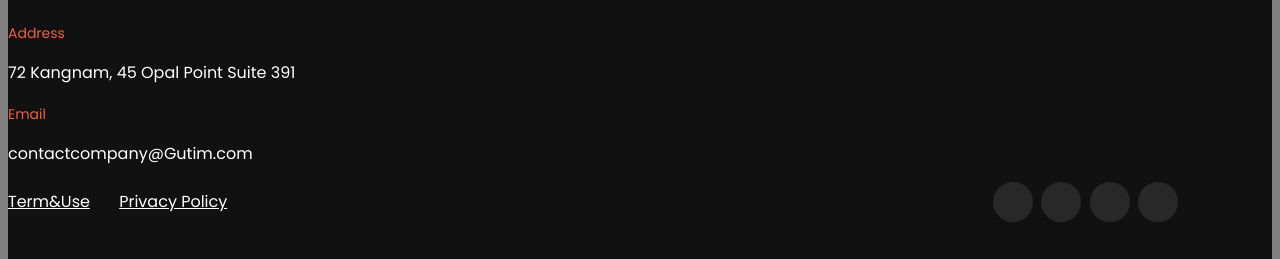
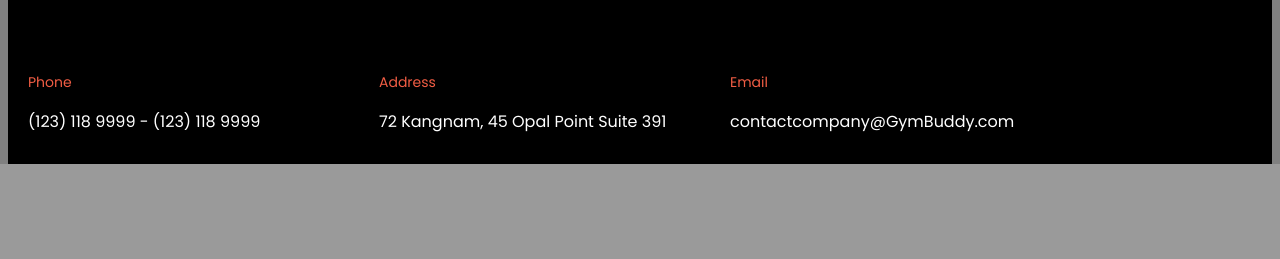
Before and after one commit to CTKogstrom/GymBuddyApp, a Django app: page / in a window 1280 px wide. Shown: the part 3576-3835 px from the top of the page. After the commit the page ends 3740 px from the top, so only its background shows below. Run offline with Django 3.2, Linux system fonts and the light colour scheme.

Commit message:
revamped home page with more images and cleaner footer bar

```diff
--- a/pages/templates/pages/home.html
+++ b/pages/templates/pages/home.html
@@ -106,14 +106,21 @@
                                 <div class="services-item bg-gray">
                                     <img src="{% static 'img/services/service-icon-1.png' %}" alt="">
                                     <h4>Macros and Calorie Tracker</h4>
-                                    <p>Aenean massa. Cum sociis Theme et natoque penatibus et magnis dis part urient
-                                        montes.</p>
+                                    <ul style="color:white; margin-left: 20px;">
+                                        <li>Here at GymBuddy, you will be able to track Carbohydrates, Fats, Protein, Calories! </li>
+                                        <li>The dates you enter will be automatically updated to keep you accountable! </li>
+                                        <li>We also implmented a webscraper to provide a database for you to look up different foods nutritional information without the need for you to input manually. How convenient!</li>
+                                        <li>You will also be able to better visualize your progress in the form of graphs and charts on the profile tab! </li>
+                                    </ul>
                                 </div>
+                                <img src="{% static 'img/foodWide.jpeg' %}" alt="" style=" width: 100%; margin-bottom: 0%;">
                                 <div class="services-item bg-gray pd-b">
                                     <img src="{% static 'img/services/service-icon-3.png' %}" alt="">
-                                    <h4>Caloric Intake Calculator</h4>
-                                    <p>Aenean massa. Cum sociis Theme et natoque penatibus et magnis dis part urient
-                                        montes.</p>
+                                    <h4>Healthy Meals Database</h4>
+                                    <ul style="color:white; margin-left: 20px;">
+                                        <li>Here at GymBuddy, you will be able to browse our grand selection of various healthy meals to inspire your meal preps! </li>
+                                        <li>Each meal provides instructions, ingredients, as well as tags for easy filtering! </li>
+                                    </ul>
                                 </div>
                             </div>
 
@@ -121,14 +128,23 @@
                                 <div class="services-item">
                                     <img src="{% static 'img/services/service-icon-2.png' %}" alt="">
                                     <h4>Lifts Tracker and Strengths Comparison</h4>
-                                    <p>Aenean massa. Cum sociis Theme et natoque penatibus et magnis dis part urient
-                                        montes.</p>
+                                    <ul style="color:white; margin-left: 20px;">
+                                        <li>Here at GymBuddy, you will be able to log the weights of your lifts as well as a variety of other exercises over time to keep track of improvments and progress! </li>
+                                        <li>We also provide a huge catalog of different exercises for you to pick and crate a workout routine! We provide a filter option to help you find specific exercises and muscles groups to focus on! </li>
+                                        <li>You will also be able to better visualize your progress in the form of graphs and charts on the profile tab! </li>
+                                    </ul>
                                 </div>
+                                <img src="{% static 'img/gymWide.jpg' %}" alt="" style="float: left; width: 25%; margin-bottom: 0%;">
+                                <img src="{% static 'img/gymWide.jpg' %}" alt="" style="float: left; width: 25%; margin-bottom: 0%;">
+                                <img src="{% static 'img/gymWide.jpg' %}" alt="" style="float: left; width: 25%; margin-bottom: 0%;">
+                                <img src="{% static 'img/gymWide.jpg' %}" alt="" style=" width: 25%; margin-bottom: 0%;">
                                 <div class="services-item pd-b">
                                     <img src="{% static 'img/services/service-icon-4.png' %}" alt="">
                                     <h4>Body Weight Tracker</h4>
-                                    <p>Aenean massa. Cum sociis Theme et natoque penatibus et magnis dis part urient
-                                        montes.</p>
+                                    <ul style="color:white; margin-left: 20px;">
+                                        <li>Here at GymBuddy, you will be able to log your weights over time to keep track of improvments and progress! </li>
+                                        <li>You will also be able to better visualize your progress in the form of graphs and charts on the profile tab! </li>
+                                    </ul>
                                 </div>
                             </div>
                         </div>
@@ -139,55 +155,30 @@
     </section>
     <!-- Services Section End -->
 
-    <!-- Classes Section Begin -->
-    <section class="classes-section spad">
-        <div class="container">
-            <div class="row">
-                <div class="col-lg-12">
-                    <div class="section-title">
-                        <a href="/register" class="primary-btn">Register Now!</a>
-                    </div>
-                </div>
-            </div>
-        </div>
-    </section>
-    <!-- Classes Section End -->
-
     <!-- Footer Section Begin -->
-    <footer class="footer-section">
-        <div class="container">
-            <div class="row">
-                <div class="col-md-4">
-                    <div class="contact-option">
+    <footer class="classes-section spad" style="background-color: black;">
+        <div class="container" style="background-color: black;">
+            <div class="row" style="background-color: black;">
+                <div class="col-md-4" style="background-color: black;">
+                    <div class="contact-option" style="float: left; width: 30%; margin-left: 20px;">
                         <span>Phone</span>
                         <p>(123) 118 9999 - (123) 118 9999</p>
                     </div>
                 </div>
                 <div class="col-md-4">
-                    <div class="contact-option">
+                    <div class="contact-option" style="float: left; width: 30%;">
                         <span>Address</span>
                         <p>72 Kangnam, 45 Opal Point Suite 391</p>
                     </div>
                 </div>
                 <div class="col-md-4">
-                    <div class="contact-option">
+                    <div class="contact-option" style="float: left; width: 30%;">
                         <span>Email</span>
-                        <p>contactcompany@Gutim.com</p>
+                        <p>contactcompany@GymBuddy.com</p>
                     </div>
                 </div>
             </div>
-            <div class="copyright-text">
-                <ul>
-                    <li><a href="#">Term&Use</a></li>
-                    <li><a href="#">Privacy Policy</a></li>
-                </ul>
-                <div class="footer-social">
-                    <a href="#"><i class="fa fa-facebook"></i></a>
-                    <a href="#"><i class="fa fa-twitter"></i></a>
-                    <a href="#"><i class="fa fa-instagram"></i></a>
-                    <a href="#"><i class="fa fa-dribbble"></i></a>
-                </div>
-            </div>
+
         </div>
     </footer>
     <!-- Footer Section End -->
```
Also changed, not shown: static/img/foodWide.jpeg (added), static/img/gymWide.jpg (added).
